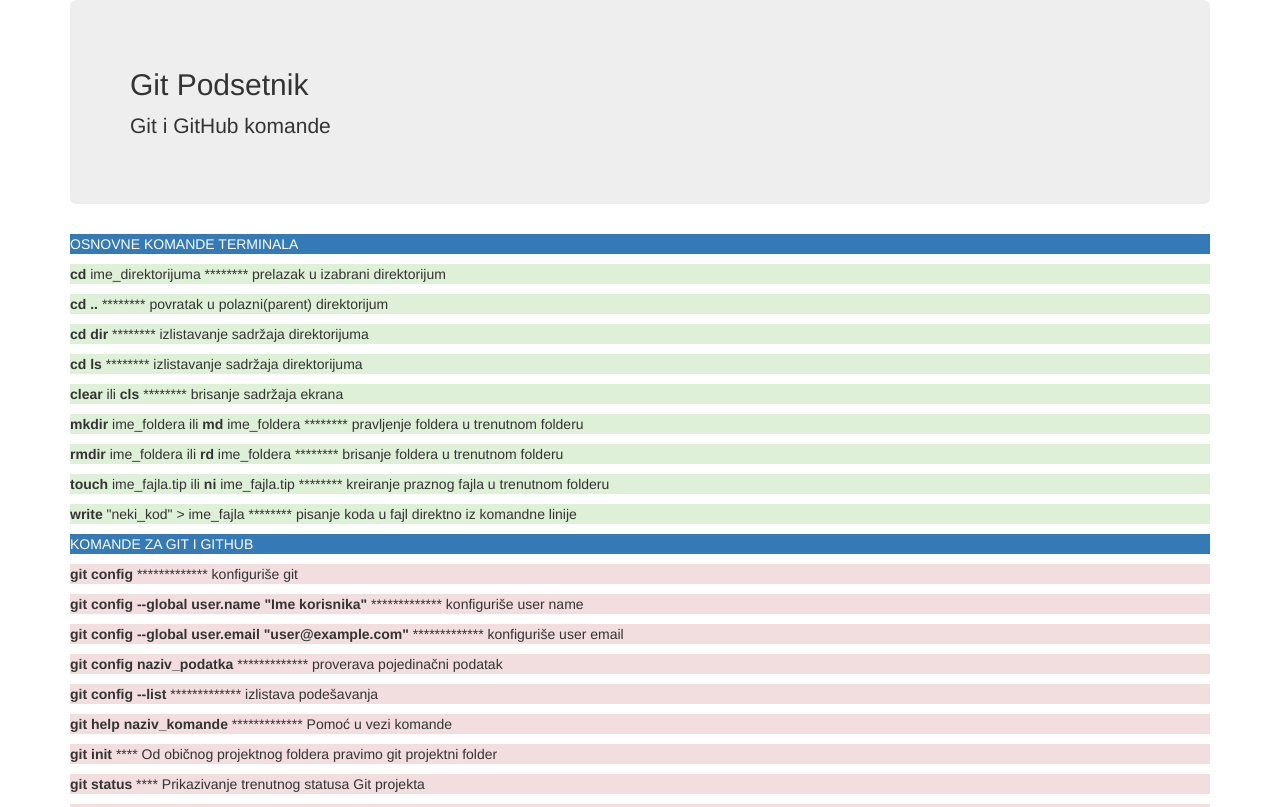
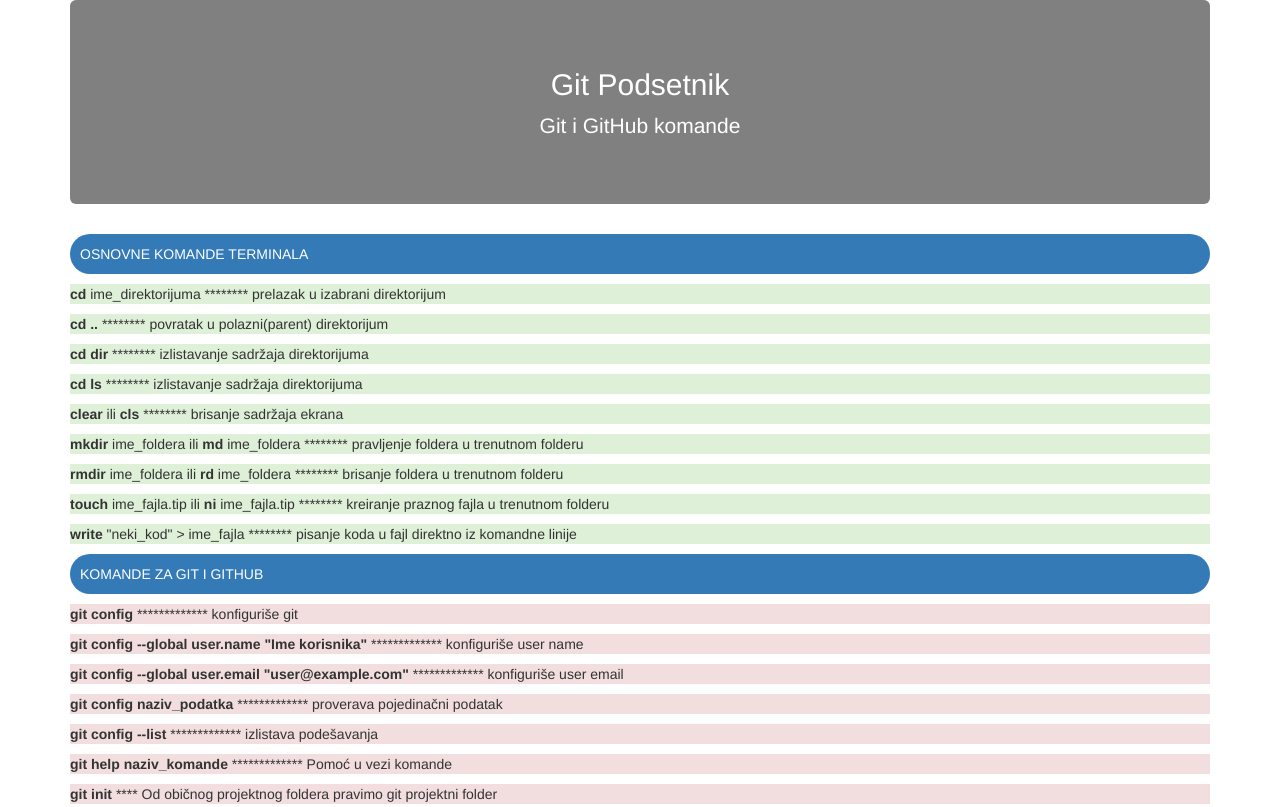
Before and after one commit to krkanbecej/prvi-projekat-na-github-, a plain HTML site: page index.html in a window 1280 px wide. Shown: the top 807 px of the page. Drawn offline with nearby package versions, Linux system fonts and the light colour scheme.

Commit message:
dodavanje stila

```diff
--- a/index.html
+++ b/index.html
@@ -1,5 +1,5 @@
 <!DOCTYPE html>
-<html lang="en" dir="ltr">
+<html lang="sr" dir="ltr">
   <head>
     <meta charset="utf-8">
     <title> GIT Podsetnik</title>
@@ -7,6 +7,18 @@
     <link rel="stylesheet" href="https://maxcdn.bootstrapcdn.com/bootstrap/3.3.7/css/bootstrap.min.css">
     <script src="https://ajax.googleapis.com/ajax/libs/jquery/3.3.1/jquery.min.js"></script>
     <script src="https://maxcdn.bootstrapcdn.com/bootstrap/3.3.7/js/bootstrap.min.js"></script>
+  <style>
+  .jumbotron{
+  color:#ffffff;
+  background-color:grey;
+  text-align:center;
+
+    }
+  .bg-primary{
+  padding:10px;
+  border-radius:25px;
+  }
+  </style>
   </head>
   <body>
   <div class="container">
@@ -51,7 +63,9 @@
 <p class="bg-danger" ><b>git checkout ime_grane</b> **** Prelaz na susednu granu</p>
 <p class="bg-danger" ><b>git merge ime_grane</b> **** Preuzimanje promena sa susedne grane</p>
 <p class="bg-danger" ><b>git branch -D ime_grane</b> **** Brisanje susedne grane</p>
+<div class="jumbotron">
 
+</div>
 
 </div>
 
```
